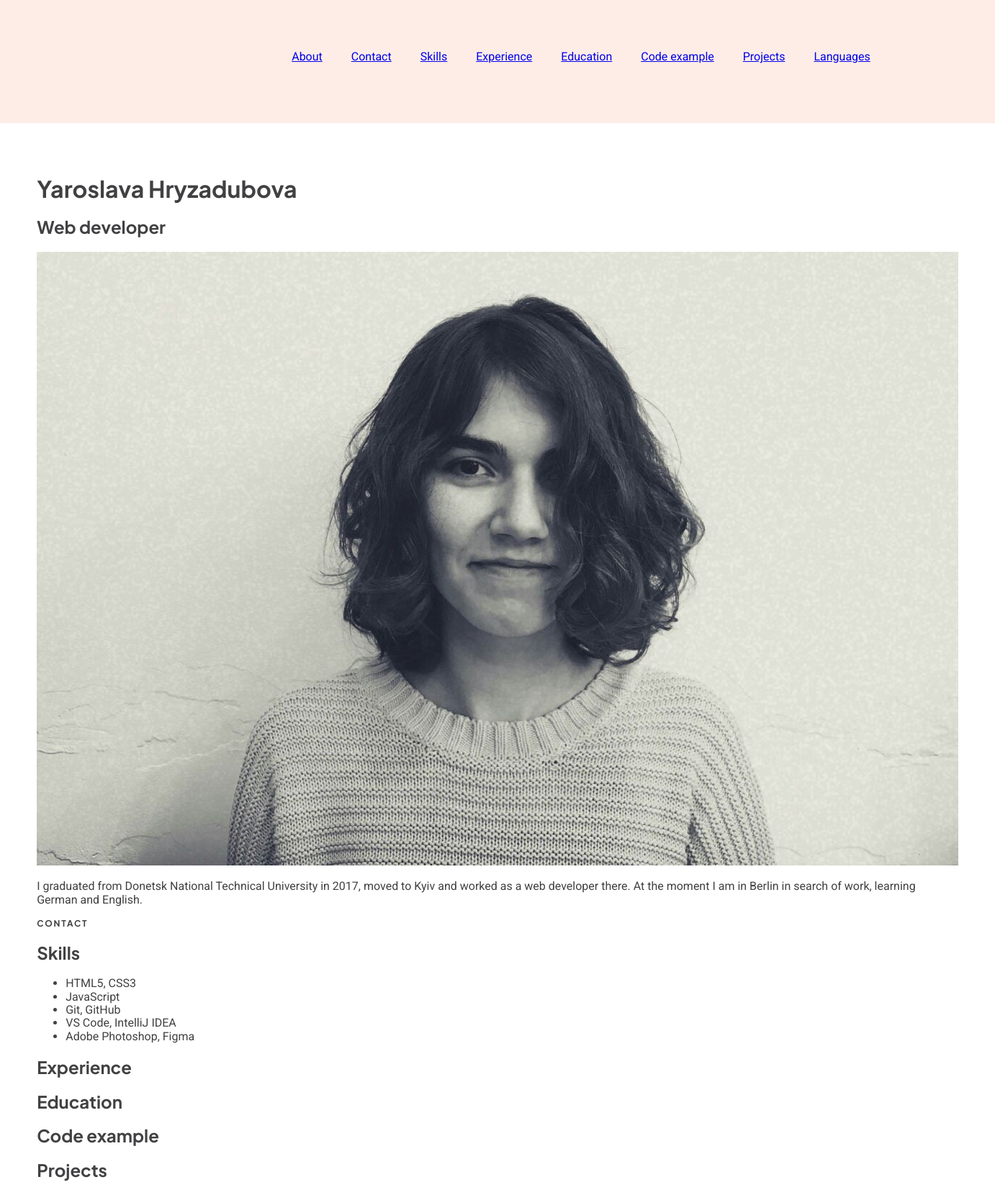
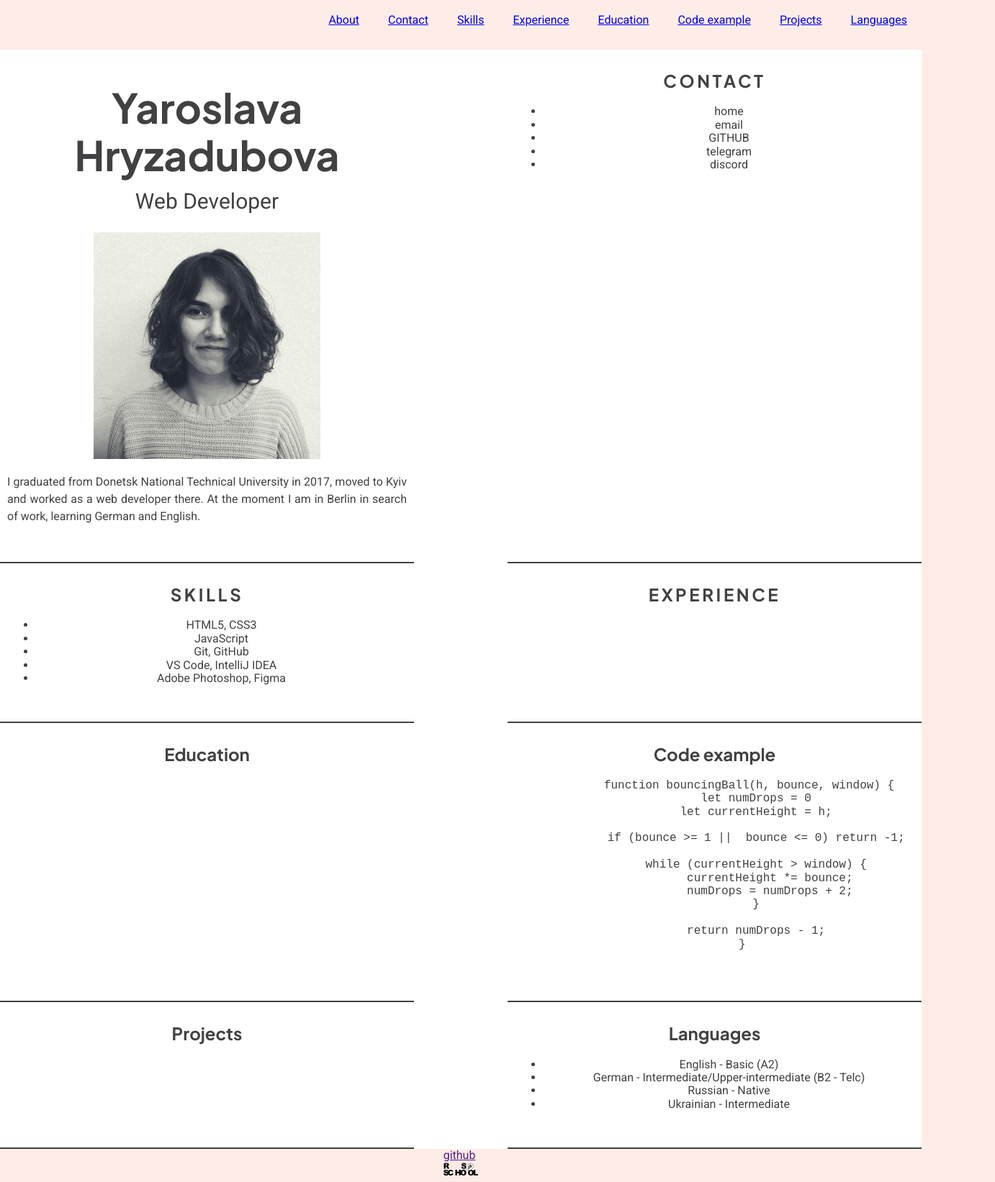
Before and after one commit to YaroslavaGD/rsschool-cv, a plain HTML site: page index.html in a window 1280 px wide. Shown: the part 13-1656 px from the top of the page at 72% size, 1382 px wide, since content can reach past the window. Drawn offline with Linux system fonts and the light colour scheme.

Commit message:
feat: add section about

```diff
--- a/css/style.css
+++ b/css/style.css
@@ -34,20 +34,11 @@ h5 {
 .container {
   max-width: 1440px;
   margin: 0 auto;
-  padding: 4%;
 }
 
-/* .container::before {
-  content: '';
+.nav {
   width: 100%;
-  height: 50vh;
-  position: absolute;
-  top: 0;
-  left: 0;
-  z-index: -1;
-  background-color: #dddfde;
-
-} */
+}
 
 .nav-list {
   display: flex;
@@ -62,9 +53,52 @@ h5 {
   transition: 0.3s;
 }
 
-.group-header {
-  font-size: 12px;
+.main {
+  display: flex;
+  flex-wrap: wrap;
+  justify-content: space-between;
+  min-height: 50px;
+}
+
+.section {
+  width: calc(50% - 65px);
+  padding: 10px;
+  padding-bottom: 35px;
+  border-bottom: 2px solid #414042;
+  text-align: center;
+}
+
+.section-header {
   text-transform: uppercase;
-  line-height: 15px;
   letter-spacing: 0.15em;
 }
+
+.about-header {
+  font-size: 3.5625em;
+  text-transform: capitalize;
+  font-weight: 700;
+  margin-bottom: 0;
+}
+
+.about-subheader {
+  font-size: 1.875em;
+  font-weight: 400;
+  text-transform: capitalize;
+  font-family: 'Roboto',sans-serif;
+  margin-top: 15px;
+}
+
+.about-photo {
+  width: 315px;
+    height: 315px;
+    object-fit: cover;
+    /* border-radius: 50%; */
+    /* box-shadow: 0 1px 4px rgb(0 0 0 / 60%); */
+    filter: grayscale(0.2) brightness(1.05);
+    transition: .3s;
+}
+
+.about-text {
+  text-align: justify;
+  line-height: 1.5em;
+}
--- a/index.html
+++ b/index.html
@@ -28,20 +28,27 @@
 
   </header>
 
-  <main class="container bg-white">
-    <section class="about" id="about">
+  <main class="container bg-white main">
+    <section class="section about" id="about">
       <h1 class="about-header">Yaroslava Hryzadubova</h1>
       <h2 class="about-subheader">Web developer</h2>
-      <img src="assets/img/avatar1.jpg" alt="photo">
+      <img class="about-photo" src="assets/img/avatar1.jpg" alt="photo">
       <p class="about-text">I graduated from Donetsk National Technical University in 2017, moved to Kyiv and worked as a web developer there. At the moment I am in Berlin in search of work, learning German and English.</p>
     </section>
 
-    <section class="contact group" id="contact">
-      <h2 class="group-header">Contact</h2>
+    <section class="contact section" id="contact">
+      <h2 class="section-header">Contact</h2>
+      <ul>
+        <li>home</li>
+        <li>email</li>
+        <li>GITHUB</li>
+        <li>telegram</li>
+        <li>discord</li>
+      </ul>
     </section>
 
-    <section class="skills" id="skills">
-      <h2>Skills</h2>
+    <section class="skills section" id="skills">
+      <h2 class="section-header">Skills</h2>
       <ul>
         <li>HTML5, CSS3</li>
         <li>JavaScript</li>
@@ -51,23 +58,40 @@
       </ul>
     </section>
 
-    <section class="experience" id="experience">
-      <h2>Experience</h2>
+    <section class="experience section" id="experience">
+      <h2 class="section-header">Experience</h2>
     </section>
 
-    <section class="education" id="education">
+    <section class="education section" id="education">
       <h2>Education</h2>
     </section>
 
-    <section class="code" id="code">
+    <section class="code section" id="code">
       <h2>Code example</h2>
+      <code>
+        <pre>
+          function bouncingBall(h, bounce, window) {
+            let numDrops = 0
+            let currentHeight = h;
+
+            if (bounce >= 1 ||  bounce <= 0) return -1;
+
+            while (currentHeight > window) {
+                currentHeight *= bounce;
+                numDrops = numDrops + 2;
+            }
+
+            return numDrops - 1;
+        }
+        </pre>
+      </code>
     </section>
 
-    <section class="projects" id="projects">
+    <section class="projects section" id="projects">
       <h2>Projects</h2>
     </section>
 
-    <section class="languages" id="language">
+    <section class="languages section" id="language">
       <h2>Languages</h2>
       <ul>
         <li>English - Basic (A2)</li>
```
